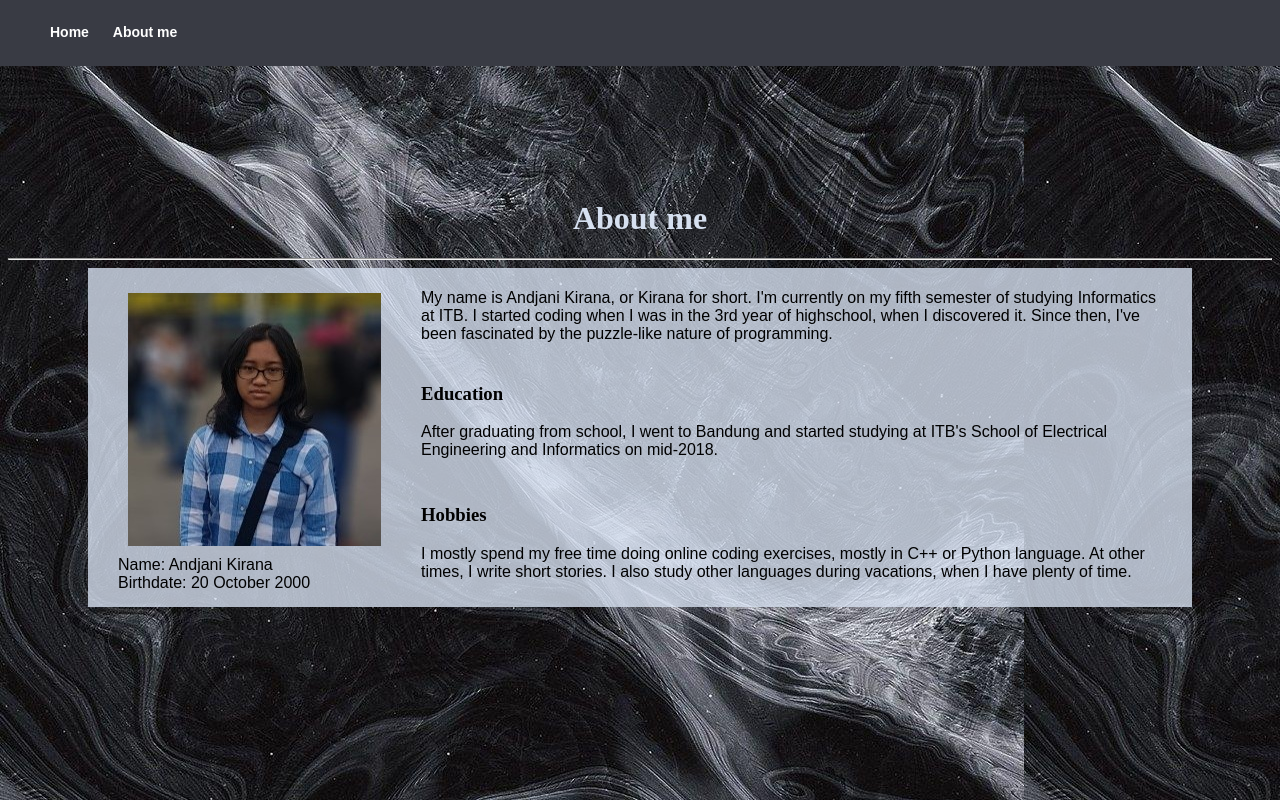
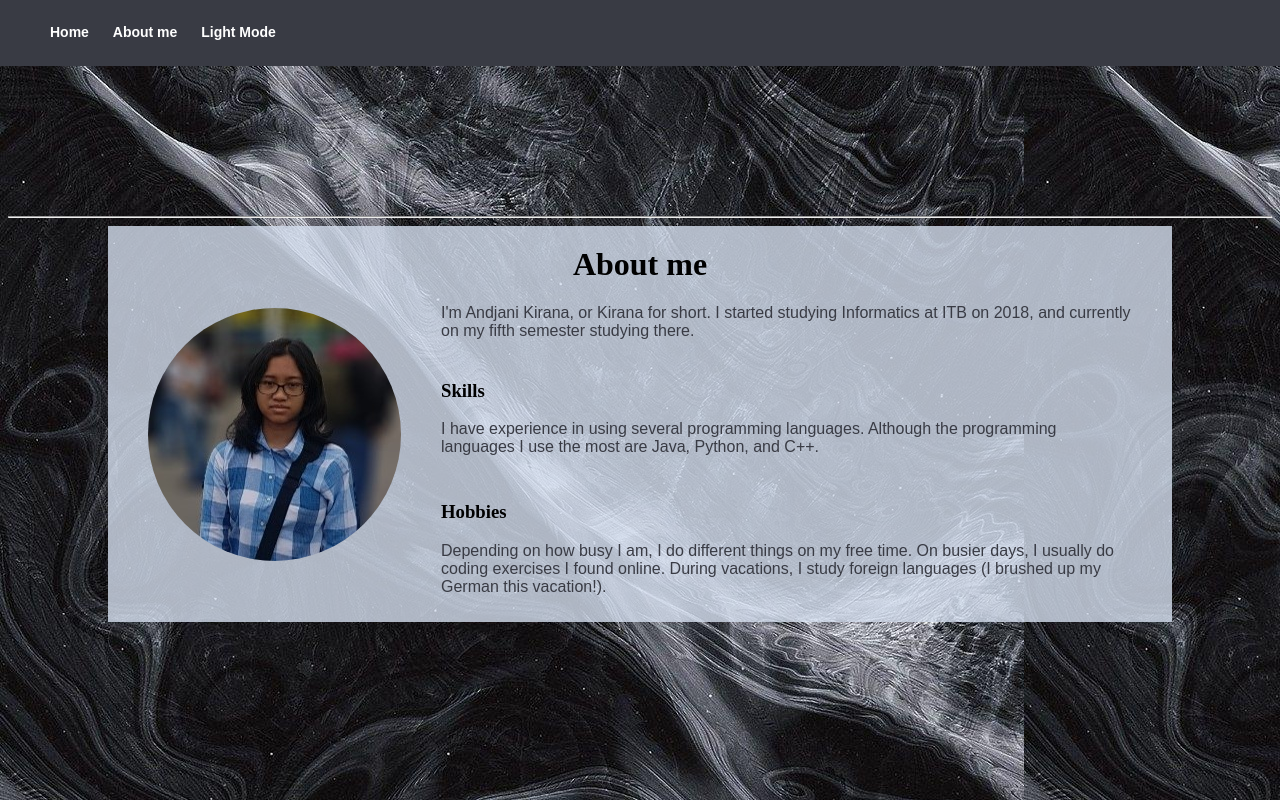
Before and after one commit to ifakid/WBD, a plain HTML site: page about.html in a window 1280 px wide. Drawn offline with Linux system fonts and the light colour scheme.

Commit message:
Add content

```diff
--- a/about.html
+++ b/about.html
@@ -1,3 +1,5 @@
+<!-- -->
+
 <!DOCTYPE html>
 <html>
 	<head>
@@ -5,49 +7,60 @@
 		<title>About me</title>
 	</head>
 	<body>
-		<nav>
+		<nav id="menu">
 			<ul>
-				<li><a href="javascript:dummyAlert()">Home</a></li>
+				<li><a href="javascript:void()" onclick="dummyAlert()">Home</a></li>
 				<li><a href="#top">About me</a></li>
+				<!--Just for fun-->
+				<li><a id="toggle" href="javascript:void()" onclick="toggleDarkMode()">Light Mode</a></li>
 			</ul>
 		</nav>
-		<div style="height: 50px;">
-			<h1 class="header center">About me</h1>
-		</div>
+
+		<div style="height: 200px;"></div>
+
 		<hr>
 		<div class="container">
+			<h1 class="center" id="about">About me</h1>
 			<div class="float">
 				<img id="profile" src="img/kiran.jpeg">
-				<span class="caption">
-					Name: Andjani Kirana
-				</span>
-				<span class="caption">
-					Birthdate: 20 October 2000
-				</span>
 			</div>
 			<div>
 				<p>
-					My name is Andjani Kirana, or Kirana for short. I'm currently on my fifth semester of studying Informatics at ITB. I started coding when I was in the 3rd year of highschool, when I discovered it. Since then, I've been fascinated by the puzzle-like nature of programming.
+					I'm Andjani Kirana, or Kirana for short. I started studying Informatics at ITB on 2018, and currently on my fifth semester studying there.
 				</p>
 				<div>
-					<h3>Education</h3>
+					<h3>Skills</h3>
 					<p>
-						After graduating from school, I went to Bandung and started studying at ITB's School of Electrical Engineering and Informatics on mid-2018.
+						I have experience in using several programming languages. Although the programming languages I use the most are Java, Python, and C++.
 					</p>
 				</div>
 				<div>
 					<h3>Hobbies</h3>
 					<p>
-						I mostly spend my free time doing online coding exercises, mostly in C++ or Python language. At other times, I write short stories. I also study other languages during vacations, when I have plenty of time.
+						Depending on how busy I am, I do different things on my free time. On busier days, I usually do coding exercises I found online. During vacations, I study foreign languages (I brushed up my German this vacation!).
 					</p>
 				</div>
 			</div>
-
 		</div>
 
 		<script type="text/javascript">
+			var dark = true;
 			function dummyAlert(){
 				alert("Dummy button");
+			}
+			function toggleDarkMode(){
+				var tog = document.getElementById("toggle");
+				dark = !dark;
+				if (dark) {
+					document.body.style.backgroundImage = "url(img/bg.jpg)";
+					tog.innerHTML = "Light Mode";
+					document.getElementById("menu").style.backgroundColor = "#393B44";
+				}
+				else {
+					document.body.style.backgroundImage = "url(img/bg-invert.jpg)";
+					tog.innerHTML = "Dark Mode";
+					document.getElementById("menu").style.backgroundColor = "#c3c2bb";
+				}
 			}
 		</script>
 	</body>
--- a/style.css
+++ b/style.css
@@ -1,30 +1,14 @@
-a, a:link, a:visited, a:hover, a:focus, a:active {
+a, a:link, a:visited, a:focus, a:active {
 	text-decoration: none;
 	color: white;
 	font-size: 100;
 }
 body {
-	background: url(img/wp3996138.jpg) #8D93AB;
-}
-nav {
-	font-family: "Arial", sans-serif;
-	font-size: 14px;
-	line-height: 1.25;
-	background-color: #393B44;
-	position: fixed;
-	top: 0;
-	left: 0;
-	width: 100%;
-	font-weight: bold;
-}
-nav li {
-	display: inline-block;
-	align-items: right;
-	padding: 10px 10px;
-	color: #fff;
+	background: url(img/bg.jpg) #8D93AB;
 }
 p {
 	font-family: Arial, Helvetica, sans-serif;
+	color: #393B44;
 }
 .caption {
 	display: block;
@@ -36,7 +20,7 @@ p {
 }
 .container {
 	background-color: rgba(214,224,240,0.8);
-	margin: auto 80px;
+	margin: auto 100px;
 }
 .container div {
 	padding: 5px 20px;
@@ -55,7 +39,31 @@ p {
 .right  {
 	padding-left: 50%;
 }
+#about {
+	padding-top: 20px;
+}
+#menu {
+	font-family: "Arial", sans-serif;
+	font-size: 14px;
+	line-height: 1.25;
+	background-color: #393B44;
+	position: fixed;
+	top: 0;
+	left: 0;
+	width: 100%;
+	font-weight: bold;
+}
+#menu li {
+	display: inline-block;
+	align-items: right;
+	padding: 10px 10px;
+	color: #fff;
+}
+#menu li:hover {
+	background-color: rgba(214,224,240,0.5);
+}
 #profile {
 	float: right;
 	margin: 10px 10px;
+	border-radius: 50%;
 }
```
Also changed, not shown: img/bg-invert.jpg (added), img/bg.jpg (renamed from img/wp3996138.jpg).
